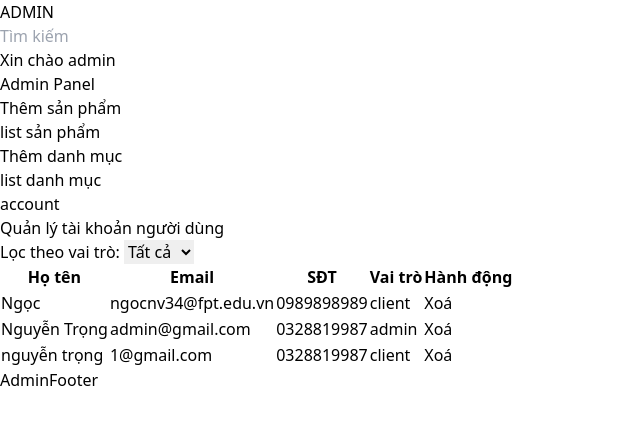
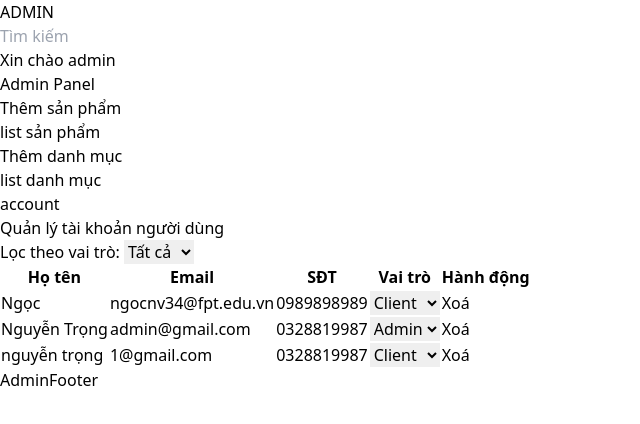
Before and after one commit to DevTrongNg/SoleMate-Shop, a React (Vite) app: page /dashboard/account in a window 1280 px wide. Shown: the top 424 px of the page, without its empty margins (0-640 px from the left). Built offline with nearby package versions, Linux system fonts and the light colour scheme; data requests are answered from the project's data file; sample sign-in values are in the browser's storage.

Commit message:
feat: Update Account component to include role change functionality and improve delete confirmation dialog

```diff
--- a/db.json
+++ b/db.json
@@ -27,13 +27,6 @@
       "price": "1000",
       "categoryId": "4",
       "id": 32
-    },
-    {
-      "id": 1,
-      "name": "Nike Air Max",
-      "description": "Comfortable running shoes",
-      "price": 120,
-      "stock": 50
     }
   ],
   "orders": [
@@ -118,7 +111,7 @@
       "phone": "0328819987",
       "repassword": "1@gmail.com",
       "id": 14,
-        "role": "client"
+      "role": "client"
     }
   ]
 }
--- a/src/components/admin/account/account.tsx
+++ b/src/components/admin/account/account.tsx
@@ -13,7 +13,9 @@ interface IUser {
 
 const Account = () => {
   const [users, setUsers] = useState<IUser[]>([]);
-  const [selectedRole, setSelectedRole] = useState<"all" | "admin" | "client">("all");
+  const [selectedRole, setSelectedRole] = useState<"all" | "admin" | "client">(
+    "all"
+  );
 
   useEffect(() => {
     fetchUsers();
@@ -29,7 +31,9 @@ const Account = () => {
   };
 
   const handleDelete = async (id: number) => {
-    const confirmDelete = window.confirm("Bạn có chắc chắn muốn xóa người dùng này?");
+    const confirmDelete = window.confirm(
+      "Bạn có chắc chắn muốn xóa người dùng này?"
+    );
     if (!confirmDelete) return;
 
     try {
@@ -38,6 +42,25 @@ const Account = () => {
       setUsers(users.filter((u) => u.id !== id));
     } catch (error) {
       toast.error("❌ Lỗi khi xóa người dùng.");
+    }
+  };
+
+  const handleRoleChange = async (
+    userId: number,
+    newRole: "admin" | "client"
+  ) => {
+    try {
+      await axios.patch(`http://localhost:3000/users/${userId}`, {
+        role: newRole,
+      });
+
+      setUsers((prevUsers) =>
+        prevUsers.map((u) => (u.id === userId ? { ...u, role: newRole } : u))
+      );
+
+      toast.success("✅ Cập nhật vai trò thành công!");
+    } catch (error) {
+      toast.error("❌ Cập nhật vai trò thất bại!");
     }
   };
 
@@ -82,7 +105,21 @@ const Account = () => {
               <td className="py-2 px-4">{user.name}</td>
               <td className="py-2 px-4">{user.email}</td>
               <td className="py-2 px-4">{user.phone}</td>
-              <td className="py-2 px-4 capitalize">{user.role}</td>
+              <td className="py-2 px-4">
+                <select
+                  value={user.role}
+                  onChange={(e) =>
+                    handleRoleChange(
+                      user.id,
+                      e.target.value as "admin" | "client"
+                    )
+                  }
+                  className="border border-gray-300 rounded px-2 py-1 text-sm capitalize"
+                >
+                  <option value="admin">Admin</option>
+                  <option value="client">Client</option>
+                </select>
+              </td>
               <td className="py-2 px-4 text-center">
                 <button
                   className="bg-red-500 hover:bg-red-600 text-white px-3 py-1 rounded text-sm"
--- a/src/components/client/allProduct.tsx
+++ b/src/components/client/allProduct.tsx
@@ -57,7 +57,7 @@ const Home = (props: Props) => {
 
   return (
     <div>
-      {/* Header Section */}
+
 
       <div className="w-full bg-gradient-to-r from-[#B5DCB0] to-[#F9F3EE] py-[50px]">
         <div className="container w-[1200px] mx-auto font-baloo text-[#505F4E] text-[30px] font-bold">
--- a/src/layout/client/header.tsx
+++ b/src/layout/client/header.tsx
@@ -107,7 +107,10 @@ const ClientHeader = () => {
 
           {/* Menu */}
           <div className="flex justify-around py-[5px] text-white">
-            <h4>Growbox</h4>
+            <a href="allProduct">
+              {" "}
+              <h4>Growbox</h4>
+            </a>
             <h4>Dünger</h4>
             <h4>Erde & Substrate</h4>
             <h4>Töpfe & Behälter</h4>
```
